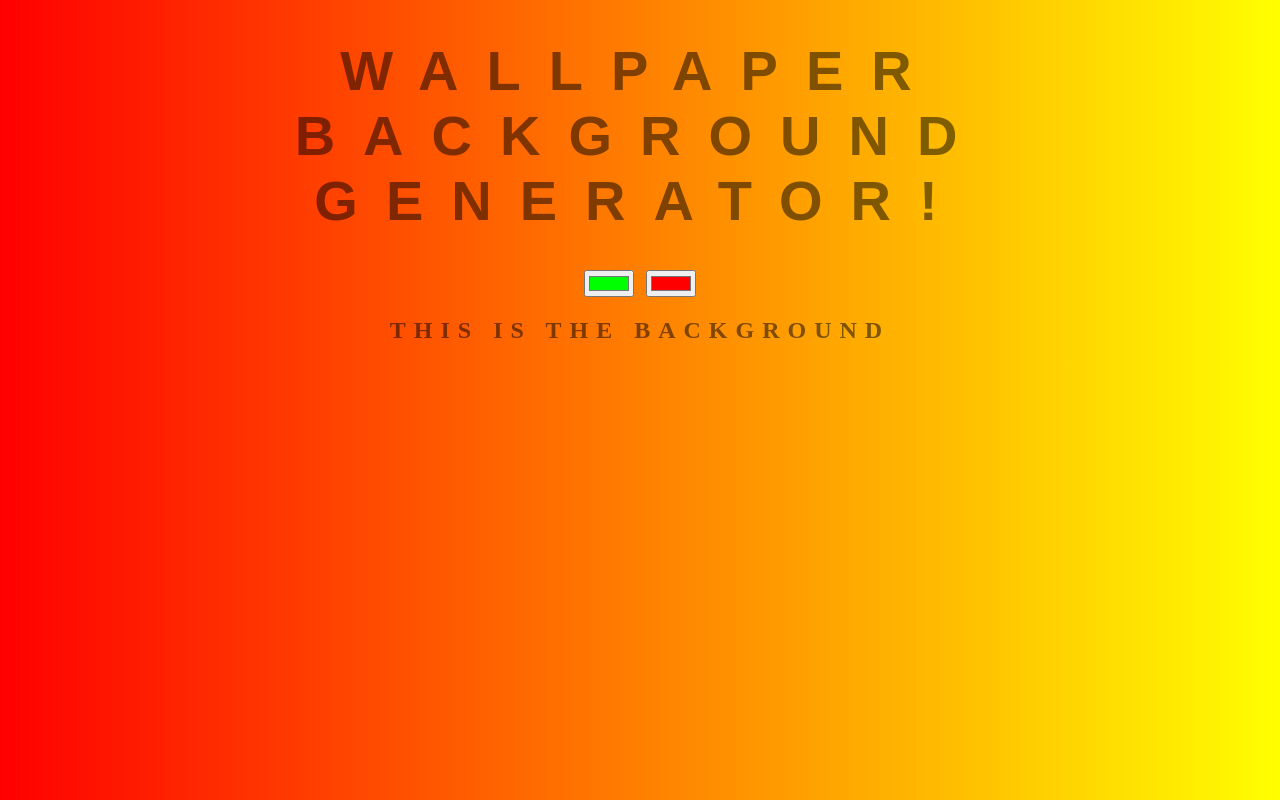
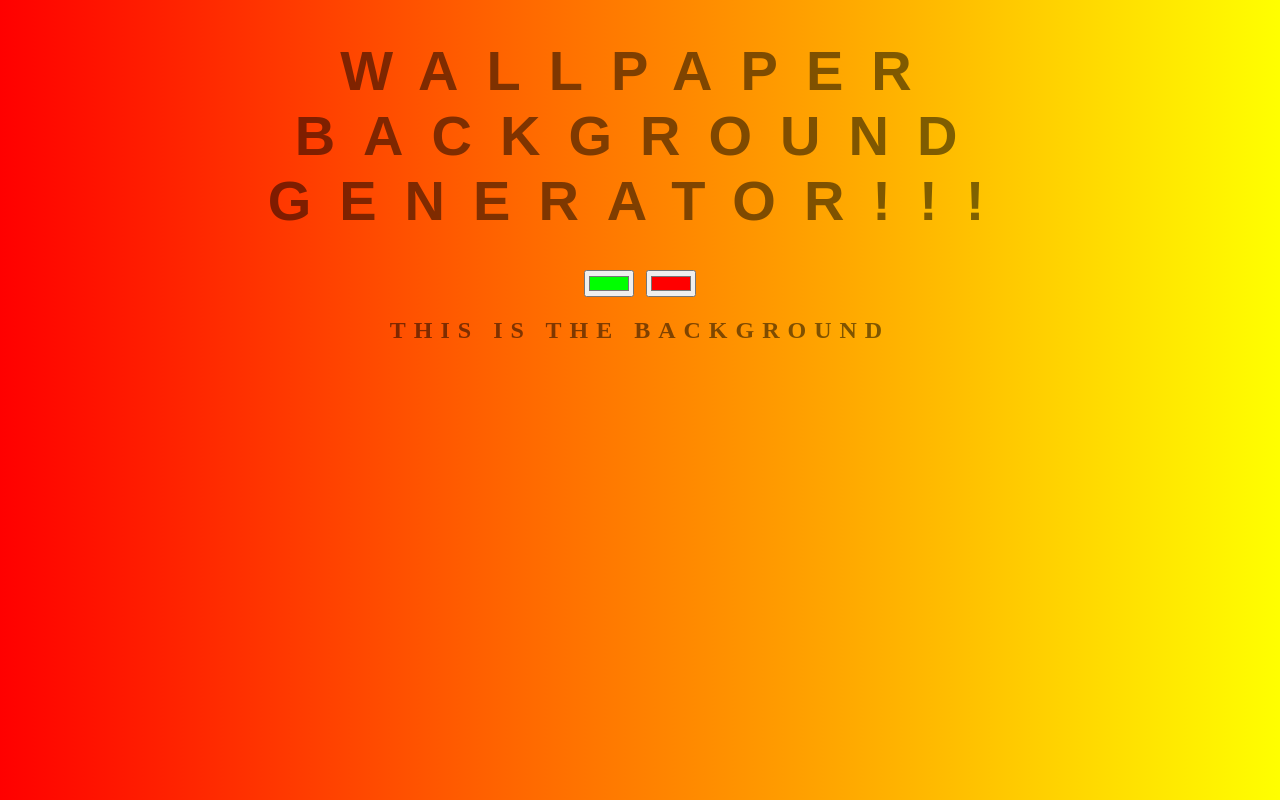
Before and after one commit to durgapal/background-generator, a plain HTML site: page index.html in a window 1280 px wide. Drawn offline with Linux system fonts and the light colour scheme.

Commit message:
Small modification in title

```diff
--- a/index.html
+++ b/index.html
@@ -5,7 +5,7 @@
 	<link rel="stylesheet" type="text/css" href="style.css">
 </head>
 <body id="gradient">
-	<h1>Wallpaper Background Generator!</h1>
+	<h1>Wallpaper Background Generator!!!</h1>
 	<input class="color" type="color" value="#00ff00">
 	<input class="color" type="color" value="#ff0000">
 	<h2>This is the background</h2>
```
